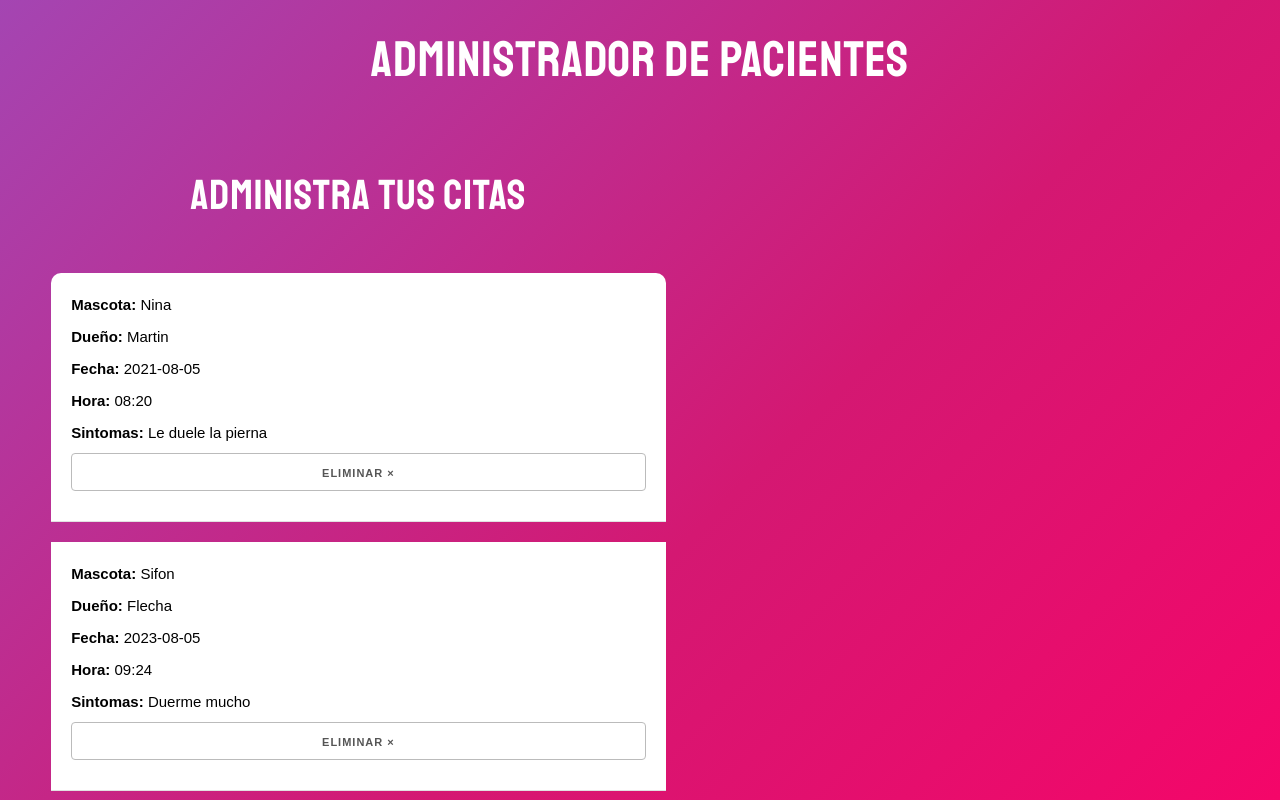
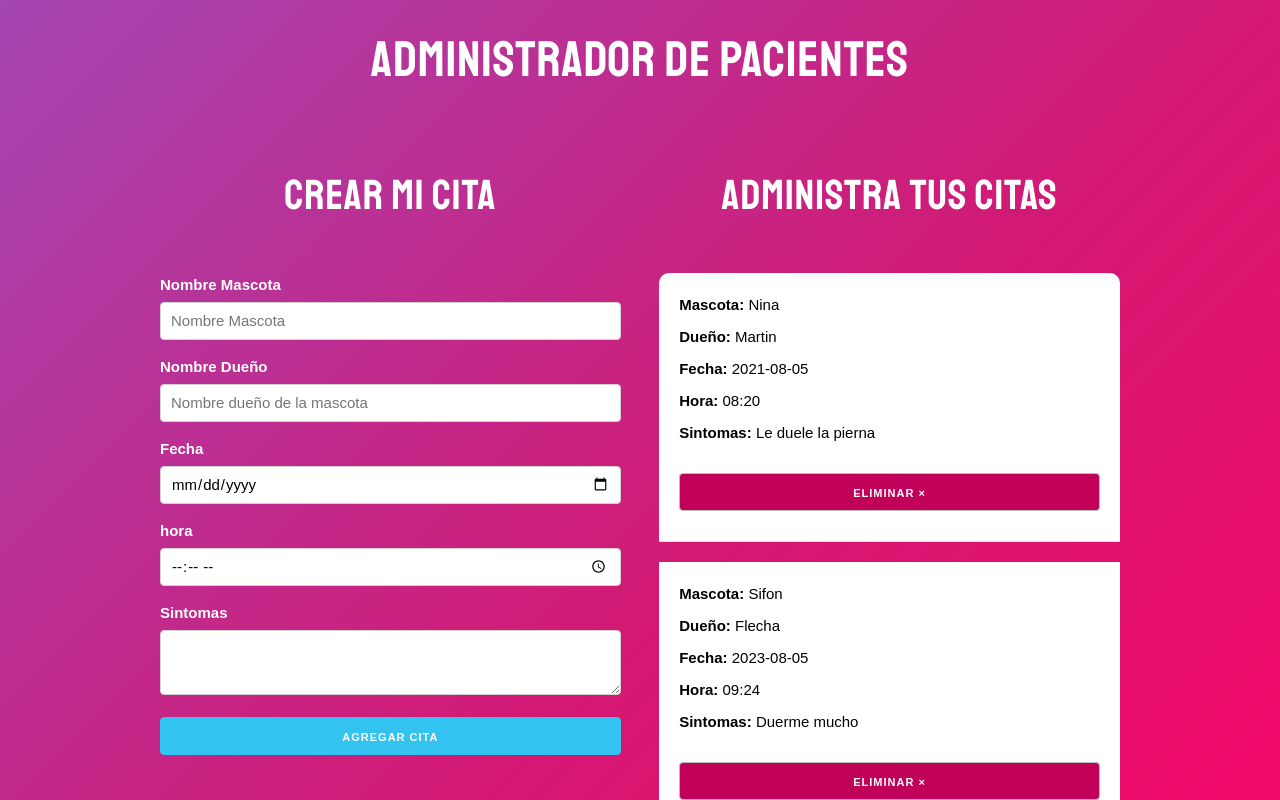
Before and after one commit to arielcn/TP4_Citas, a React (Create React App) app: page / in a window 1280 px wide. Shown: the top 800 px of the page. Built offline with nearby package versions, Linux system fonts and the light colour scheme.

Commit message:
finalizado

```diff
--- a/package.json
+++ b/package.json
@@ -9,7 +9,7 @@
     "i": "^0.3.7",
     "react": "^18.2.0",
     "react-dom": "^18.2.0",
-    "react-scripts": "5.0.1",
+    "react-scripts": "^5.0.1",
     "web-vitals": "^2.1.4"
   },
   "scripts": {
--- a/src/App.css
+++ b/src/App.css
@@ -32,6 +32,7 @@
   from {
     transform: rotate(0deg);
   }
+
   to {
     transform: rotate(360deg);
   }
@@ -61,84 +62,3 @@ h2 {
   font-family: 'Staatliches', cursive;
   letter-spacing: 1px;
 }
-
-.lista-citas .media {
-  border-bottom: 1px solid #e1e1e1;
-  padding-bottom: 3rem;
-}
-
-.lista-citas .media:last-of-type {
-  border-bottom: 0;
-}
-
-.lista-citas .media-body p {
-  margin: 0;
-}
-
-.lista-citas .media-body button {
-  margin-top: 1rem !important;
-}
-
-.lista-citas .media-body span {
-  font-weight: bold;
-}
-
-label {
-  color: white;
-}
-
-input[type="date"],
-input[type="time"] {
-  height: 38px;
-  padding: 6px 10px;
-  background-color: #fff;
-  border: 1px solid #D1D1D1;
-  border-radius: 4px;
-  box-shadow: none;
-  box-sizing: border-box;
-}
-
-.cita {
-  padding: 2rem;
-  background: white;
-  border-bottom: 1px solid #e1e1e1;
-  color: black;
-  margin-bottom: 20px;
-}
-
-.cita p {
-  font-weight: bold;
-  margin-bottom: .8rem;
-}
-
-.cita p span {
-  font-weight: normal;
-
-}
-
-.cita:first-of-type {
-  border-top-left-radius: 1rem;
-  border-top-right-radius: 1rem;
-}
-
-.cita:last-of-type {
-  border-bottom-left-radius: 1rem;
-  border-bottom-right-radius: 1rem;
-}
-
-.button.eliminar,
-.button.eliminar:hover {
-  background-color: #c10059;
-  color: white;
-  margin-top: 2rem;
-}
-
-.alerta-error {
-  background-color: white;
-  color: red;
-  padding: 1rem;
-  font-size: 2rem;
-  text-transform: uppercase;
-  text-align: center;
-  font-family: 'Staatliches', cursive;
-}
--- a/src/App.js
+++ b/src/App.js
@@ -1,15 +1,24 @@
 import './App.css';
 import Card from './Card';
+import Formulario from './Formulario';
 
 function App() {
   return (
     <>
       <h1>ADMINISTRADOR DE PACIENTES</h1>
-      <div className='one-half column'>
-        <h2>ADMINISTRA TUS CITAS</h2>
-        <Card mascota="Nina" duenio="Martin" fecha="2021-08-05" hora="08:20" sintomas="Le duele la pierna" />
-        <Card mascota="Sifon" duenio="Flecha" fecha="2023-08-05" hora="09:24" sintomas="Duerme mucho" />
-        <Card mascota="Floki" duenio="Ari" fecha="2023-08-05" hora="16:15" sintomas="No está comiendo" />
+      <div className='container'>
+        <div className='row'>
+          <div className='one-half column'>
+            <h2>Crear mi Cita</h2>
+            <Formulario></Formulario>
+          </div>
+          <div className='one-half column'>
+            <h2>ADMINISTRA TUS CITAS</h2>
+            <Card mascota="Nina" duenio="Martin" fecha="2021-08-05" hora="08:20" sintomas="Le duele la pierna" />
+            <Card mascota="Sifon" duenio="Flecha" fecha="2023-08-05" hora="09:24" sintomas="Duerme mucho" />
+            <Card mascota="Floki" duenio="Ari" fecha="2023-08-05" hora="16:15" sintomas="No está comiendo" />
+          </div>
+        </div>
       </div>
     </>
   );
--- /dev/null
+++ b/src/Card.css
@@ -0,0 +1,44 @@
+.cita {
+    padding: 2rem;
+    background: white;
+    border-bottom: 1px solid #e1e1e1;
+    color: black;
+    margin-bottom: 20px;
+  }
+
+  .cita p {
+    font-weight: bold;
+    margin-bottom: .8rem;
+  }
+
+  .cita p span {
+    font-weight: normal;
+
+  }
+
+  .cita:first-of-type {
+    border-top-left-radius: 1rem;
+    border-top-right-radius: 1rem;
+  }
+
+  .cita:last-of-type {
+    border-bottom-left-radius: 1rem;
+    border-bottom-right-radius: 1rem;
+  }
+
+  .button.eliminar,
+  .button.eliminar:hover {
+    background-color: #c10059;
+    color: white;
+    margin-top: 2rem;
+  }
+
+  .alerta-error {
+    background-color: white;
+    color: red;
+    padding: 1rem;
+    font-size: 2rem;
+    text-transform: uppercase;
+    text-align: center;
+    font-family: 'Staatliches', cursive;
+  }
--- a/src/Card.js
+++ b/src/Card.js
@@ -1,4 +1,5 @@
 import React from "react";
+import './Card.css';
 
 function Card(props) {
     return (
@@ -7,7 +8,7 @@ function Card(props) {
             <p>Dueño: <span>{props.duenio}</span></p>
             <p>Fecha: <span>{props.fecha}</span></p>
             <p>Hora: <span>{props.hora}</span></p>
-            <p>Sintomas: <span>{props.sintomas}</span></p><button class="button elimnar u-full-width">Eliminar ×</button>
+            <p>Sintomas: <span>{props.sintomas}</span></p><button class="button eliminar u-full-width">Eliminar ×</button>
         </div>);
 }
 
--- /dev/null
+++ b/src/Formulario.css
@@ -0,0 +1,14 @@
+label {
+    color: white;
+}
+
+input[type="date"],
+input[type="time"] {
+    height: 38px;
+    padding: 6px 10px;
+    background-color: #fff;
+    border: 1px solid #D1D1D1;
+    border-radius: 4px;
+    box-shadow: none;
+    box-sizing: border-box;
+}
```
Also changed, not shown: src/Formulario.js (+6 -3 lines), 1 other file (tests, documents, lock files or other folders).
